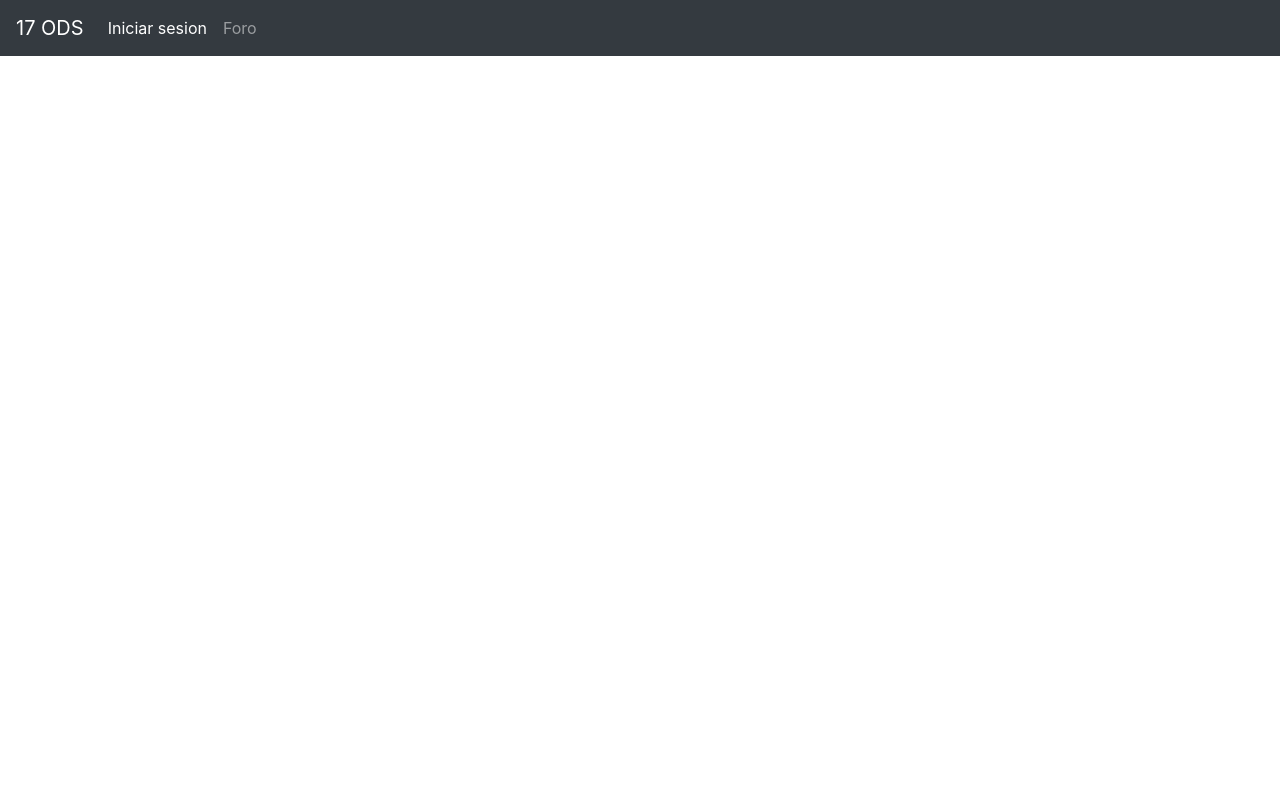
After one commit to lisandrorgz/17-ODS-GRUPO-13, a Django app: template ODS/templates/base.html in a window 1280 px wide. The commit adds this page. Run offline with Django 3.2, Linux system fonts and the light colour scheme; the template is opened without the code that fills it, so the values that code supplies are empty.

Commit message:
Se utilizo herencia de plantillas

```diff
--- a/ODS/ODS/urls.py
+++ b/ODS/ODS/urls.py
@@ -6,7 +6,7 @@ from django.urls import path, include
 
 urlpatterns = [
     path('admin/', admin.site.urls),
-    path('', views.inicio, name="inicio"),
+    path('',views.inicio, name="inicio"),
     path('login/', auth_views.LoginView.as_view(template_name="login.html"), name="login"),
 	path('logout/', auth_views.logout_then_login, name = "logout"),
     path('foro/', views.foro, name="foro" )
--- /dev/null
+++ b/ODS/templates/base.html
@@ -0,0 +1,68 @@
+{% load static %}
+<html lang="en">
+
+<head>
+    <meta charset="utf-8">
+    <meta name="viewport" content="width=device-width, initial-scale=1, shrink-to-fit=no">
+    <meta name="description" content="">
+    <meta name="author" content="Mark Otto, Jacob Thornton, and Bootstrap contributors">
+    <meta name="generator" content="Jekyll v3.8.5">
+    <title>ODS BLOG</title>
+
+
+    <style>
+        .bd-placeholder-img {
+            font-size: 1.125rem;
+            text-anchor: middle;
+            -webkit-user-select: none;
+            -moz-user-select: none;
+            -ms-user-select: none;
+            user-select: none;
+        }
+
+        @media (min-width: 768px) {
+            .bd-placeholder-img-lg {
+                font-size: 3.5rem;
+            }
+        }
+    </style>
+    <!-- Custom styles for this template -->
+    <link href="{% static 'css/inicio.css' %}" rel="stylesheet">
+
+</head>
+
+<body>
+
+    <header>
+        <nav class="navbar navbar-expand-md navbar-dark fixed-top bg-dark">
+            <a class="navbar-brand" href="{% url 'inicio' %}">17 ODS</a>
+            <button class="navbar-toggler" type="button" data-toggle="collapse" data-target="#navbarCollapse"
+                aria-controls="navbarCollapse" aria-expanded="false" aria-label="Toggle navigation">
+                <span class="navbar-toggler-icon"></span>
+            </button>
+            <div class="collapse navbar-collapse" id="navbarCollapse">
+                <ul class="navbar-nav mr-auto">
+                    <li class="nav-item active">
+                        {% if user.is_authenticated %}
+                        <a class="nav-link" href="{% url 'logout' %}">Cerrar sesion<span
+                                class="sr-only">(current)</span></a>
+                        {% else %}
+                        <a class="nav-link" href="{% url 'login' %}">Iniciar sesion<span
+                                class="sr-only">(current)</span></a>
+                        {% endif %}
+                    </li>
+                    <li class="nav-item">
+                        <a class="nav-link" href="{% url 'foro' %}">Foro</a>
+                    </li>
+                </ul>
+            </div>
+        </nav>
+    </header>
+
+    {% block carrousel %}
+
+    {% endblock carrousel %}
+
+</body>
+
+</html>
--- a/ODS/templates/foro.html
+++ b/ODS/templates/foro.html
@@ -0,0 +1 @@
+{% extends "base.html" %}
```
Also changed, not shown: ODS/templates/inicio.html (+22 -84 lines).
